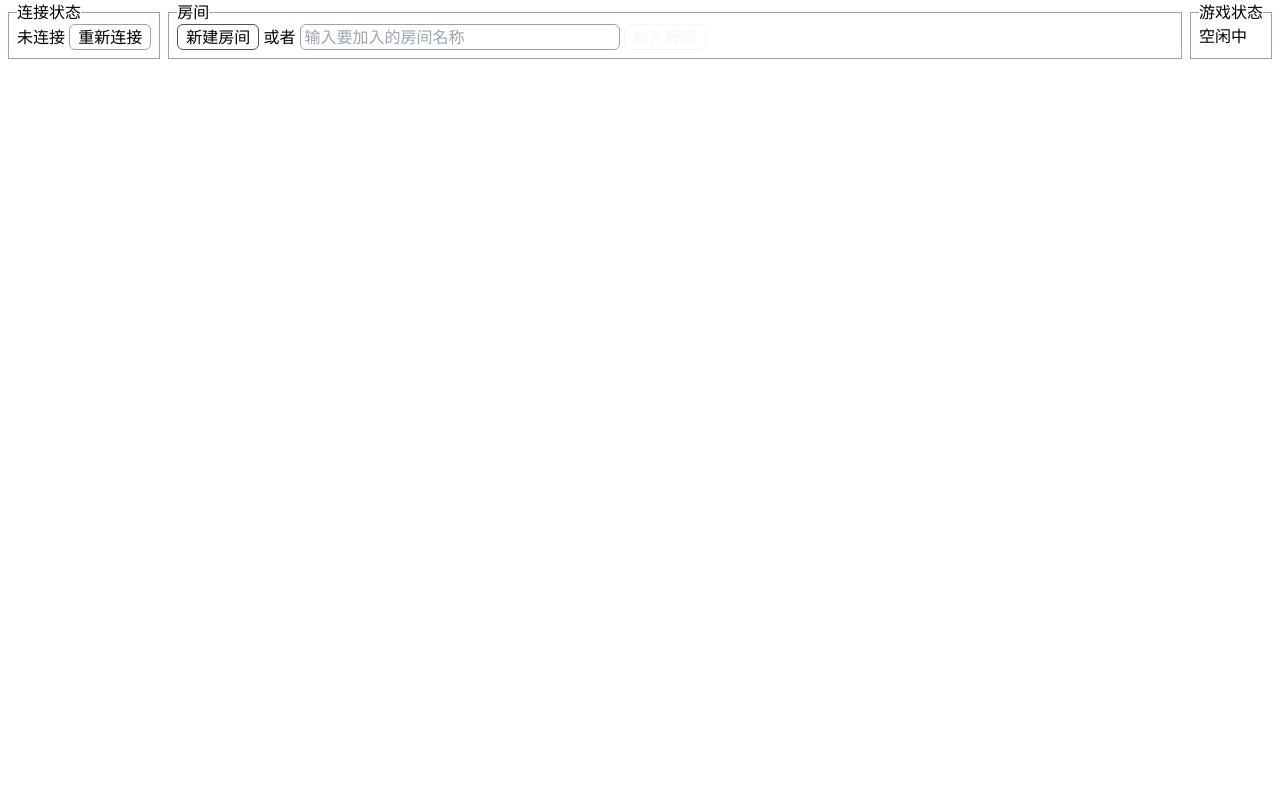
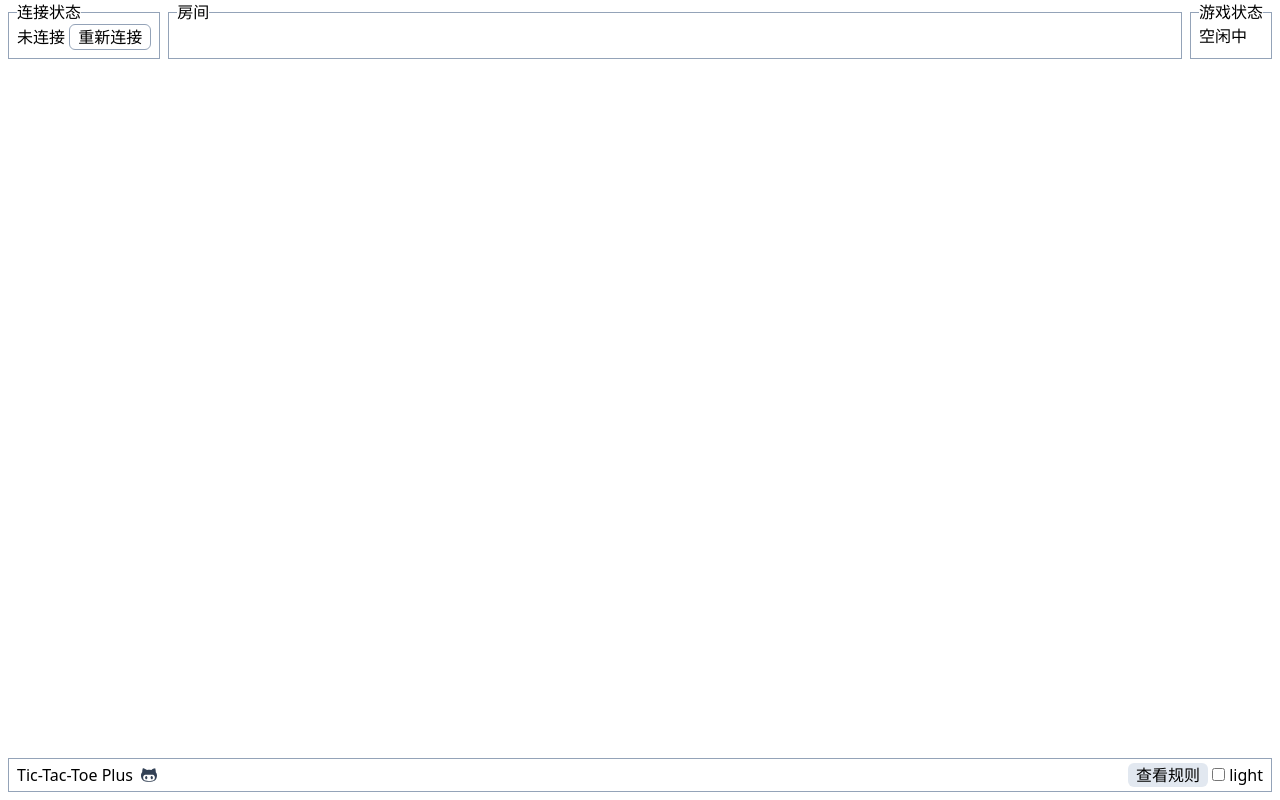
Before and after one commit to xubeiyan/TicTacToePlus, a SvelteKit app: page / in a window 1280 px wide. Built offline with nearby package versions, Linux system fonts and the light colour scheme; no server answers.

Commit message:
feature(Footer.svelte): add Footer and separate start game confirm dialog

```diff
--- /dev/null
+++ b/src/assets/icons/github.svelte
@@ -0,0 +1,32 @@
+<svg
+    class="fill-slate-700 dark:fill-slate-50"
+	height="1rem"
+	width="1rem"
+	version="1.1"
+	id="Layer_1"
+	xmlns="http://www.w3.org/2000/svg"
+	xmlns:xlink="http://www.w3.org/1999/xlink"
+	viewBox="-267 288.9 264.5 225.1"
+	xml:space="preserve"
+>
+	<g>
+		<path
+			d="M-21.8,354.4c-0.8-0.9-1.3-2.3-1.2-3.5c0.9-20.1-1.8-39.6-8.6-58.6c-0.9-2.4-2-3.3-4.5-2.6c-5.6,1.7-11.4,3-16.9,5
+		c-15.2,5.5-29.1,13.5-42.6,22.2c-1.4,0.9-3.5,1.5-5.2,1.2c-22.1-3.9-44.3-3.7-66.5-0.3c-2.2,0.3-5-0.2-6.8-1.3
+		c-15.7-10.2-31.7-20.2-50-25c-15.1-4-12-4.8-16.3,8.9c-5.1,16.4-7.1,33.4-6,50.6c0.1,1.2-0.8,2.7-1.6,3.8
+		c-6.6,7.9-11.7,16.6-14.8,26.4c-6,19-4.8,38.2-1,57.3c7.5,37.5,32.8,63.8,70.2,70.3c19.3,3.4,39.2,3.7,57.3,5.2
+		c20.2-1.5,38.9-1.6,57.1-4.5c31.8-5.1,55.8-22,67.8-52.7c4.2-10.7,6.5-22.4,7.9-33.8C-0.3,397.9-4.6,374.3-21.8,354.4z
+		 M-39.5,458.8c-3.3,15.6-12.4,26.3-27.6,31.8c-14.7,5.4-29.9,7.6-45.4,8.6c-7.5,0.5-15,0.1-22.5,0.1c-20.2,0.4-40.4-0.4-59.9-6.2
+		c-24.5-7.3-35.5-21.9-36.2-47.5c-0.3-9.1,0.7-17.9,5-26.1c8.5-16.5,23.2-22.3,40.6-22.6c9.5-0.1,19.1,0.7,28.7,1.6
+		c20.1,1.8,40-0.1,60-1.2c8.8-0.5,17.8-0.7,26.4,0.8c18.5,3.2,32.5,21.6,32.8,42.3C-37.6,446.5-38.3,452.8-39.5,458.8z"
+		/>
+		<path
+			d="M-191.5,424.5c-5.5,5.7-7.4,12.9-7.7,19.3c0,9.6,2.8,17.3,7.7,22.3c6.8,6.9,16.1,6.7,22.6-0.3c9.8-10.6,9.7-30.5,0-41
+		C-175.4,417.7-184.9,417.6-191.5,424.5z"
+		/>
+		<path
+			d="M-99.4,423.7c-11.2,10.3-11.2,33,0,43.2c6.5,5.9,15.3,5.6,21.4-0.7c5.6-5.8,7.6-13.1,7.8-21c-0.2-7.9-2.2-15.1-7.9-20.9
+		C-84.2,418-93,417.8-99.4,423.7z"
+		/>
+	</g>
+</svg>
--- /dev/null
+++ b/src/components/Footer.svelte
@@ -0,0 +1,17 @@
+<script>
+    import GithubIcon from '$icons/github.svelte';
+    import DarkModeSwitch from './footer/DarkModeSwitch.svelte';
+</script>
+
+<div class="absolute w-full bottom-0">
+	<fieldset class="border border-slate-400 m-2 px-2 py-1 flex justify-between">
+		<div class="flex items-center">
+			<span class="mr-2">Tic-Tac-Toe Plus</span>
+			<a href="https://github.com/xubeiyan/TicTacToePlus" target="_blank"><GithubIcon /></a>
+		</div>
+		<div>
+			<button class="bg-slate-200 dark:bg-slate-600 px-2 rounded-md"> 查看规则 </button>
+			<DarkModeSwitch />
+		</div>
+	</fieldset>
+</div>
--- /dev/null
+++ b/src/components/dialog/StartConfirmDialog.svelte
@@ -0,0 +1,50 @@
+<script>
+	let open = false;
+	export const toggleDialog = (operation) => {
+		if (operation == 'open' || operation == 'close') {
+			open = operation == 'open';
+			return;
+		}
+
+		open = false;
+	};
+
+	export let playerName = {
+		host: '未知',
+		client: '未知'
+	};
+
+	export let hostReadyStatus = false;
+
+    export let clientReadyStatus = false;
+
+	import { createEventDispatcher } from 'svelte';
+	const dispatch = createEventDispatcher();
+
+	const confirm = (msg) => {
+		dispatch('confirm', {
+			confirm: msg == 'ready'
+		});
+	};
+</script>
+
+<dialog
+	{open}
+	class="border border-slate-700 bg-slate-100 dark:bg-slate-600 px-6 py-2 rounded-lg absolute top-[50%] translate-y-[-50%]"
+>
+	<div class="mb-2">
+		<span>点击“我准备好了”，以开始游戏</span>
+	</div>
+	<div class="mb-8">
+		<p>{playerName.host} {hostReadyStatus ? '√' : ''}</p>
+		<p>{playerName.client} {clientReadyStatus ? '√' : ''}</p>
+	</div>
+	<div class="absolute bottom-2 right-2">
+		<button class="border bg-slate-300 rounded-md py-1 px-3" on:click={() => confirm('ready')}
+			>我准备好了</button
+		>
+		<button class="border bg-slate-300 rounded-md py-1 px-3" on:click={() => confirm('')}
+			>放弃</button
+		>
+	</div>
+</dialog>
--- /dev/null
+++ b/src/components/footer/DarkModeSwitch.svelte
@@ -0,0 +1,18 @@
+<script>
+    let dark = false;
+    $: text = dark ? 'dark' : 'light';
+
+    const toggleDark = () => {
+        if (dark) {
+            document.documentElement.classList.remove('dark');
+        } else {
+            document.documentElement.classList.add('dark');
+        }
+        dark = !dark;
+    }
+</script>
+
+<label>
+    <input type="checkbox" on:change={toggleDark}/>
+    <span>{text}</span>
+</label>
--- a/src/routes/+page.svelte
+++ b/src/routes/+page.svelte
@@ -4,6 +4,9 @@
 
 	import { generateRandomPlayerName } from '$lib/utils';
 	import GameBoard from '../components/GameBoard.svelte';
+
+	import Footer from '../components/Footer.svelte';
+	import StartConfirmDialog from '../components/dialog/StartConfirmDialog.svelte';
 
 	// 状态
 	const status = {
@@ -34,14 +37,12 @@
 		max_room: null
 	};
 
-	// 确认对话框
-	const confirmDialog = {
-		open: false
-	};
-
 	let ws = null;
 
-	let gameBoard;
+	// 游戏主界面
+	let gameBoard = null;
+	// 确认对话框
+	let confirmDialog = null;
 
 	let urlCopied = false;
 
@@ -107,7 +108,7 @@
 				// 请求游戏开始
 			} else if (data.type == 'start_request') {
 				status.game = 'confirm';
-				confirmDialog.open = true;
+				confirmDialog.toggleDialog('open');
 				players.host = data.content.host;
 				players.client = data.content.client;
 				// 开始消息
@@ -126,7 +127,7 @@
 					room.readyStatus[1] = data.content.confirm;
 				}
 			} else if (data.type == 'initial_roll') {
-				confirmDialog.open = false;
+				confirmDialog.toggleDialog('close');
 				status.game = 'started';
 				room.turnRole = data.content.initial;
 			} else if (data.type == 'select_chess_broadcast') {
@@ -189,7 +190,7 @@
 	};
 
 	// 确认或退出游戏
-	const confirm = (msg) => {
+	const handleConfirm = (e) => {
 		ws.send(
 			JSON.stringify({
 				v: '1',
@@ -197,7 +198,7 @@
 				content: {
 					room_name: room.name,
 					from: room.yourRole,
-					confirm: msg == 'ready' ? true : false
+					confirm: e.detail.confirm
 				}
 			})
 		);
@@ -276,7 +277,7 @@
 	});
 </script>
 
-<div class="flex flex-col gap-2 min-h-screen">
+<div class="flex flex-col gap-2 min-h-screen dark:bg-slate-700 dark:text-slate-50 duration-300">
 	<div class="flex gap-2 mx-2">
 		<fieldset class="border border-slate-400 px-2 pb-2">
 			<legend>连接状态</legend>
@@ -294,20 +295,20 @@
 		</fieldset>
 		<fieldset class="border border-slate-400 px-2 pb-2 grow">
 			<legend>房间</legend>
-			{#if status.game == 'idle'}
+			{#if status.game == 'idle' && status.connected}
 				<button
-					class="border border-neutral-600 disabled:border-neutral-100 rounded-md disabled:text-neutral-100 px-2"
+					class="border border-slate-400 disabled:border-slate-100 rounded-md disabled:text-slate-100 px-2"
 					on:click={createRoom}
 					disabled={status.inRoom}>新建房间</button
 				>
 				<span>或者</span>
 				<input
-					class="border border-slate-400 px-1 min-w-[20em] rounded-md"
-					placeholder="输入要加入的房间名称"
+					class="border border-slate-400 dark:bg-slate-600 px-1 min-w-[20em] rounded-md"
+					placeholder="输入要加入的房间号"
 					bind:value={room.name}
 				/>
 				<button
-					class="border border-neutral-600 disabled:border-neutral-100 rounded-md disabled:text-neutral-100 px-2"
+					class="border border-slate-400 disabled:border-slate-100 disabled:dark:border-slate-600 rounded-md disabled:text-slate-100 dark:disabled:text-slate-600 px-2"
 					disabled={status.inRoom || room.name == ''}
 					on:click={joinRoom}>加入房间</button
 				>
@@ -316,7 +317,9 @@
 				<span>在房间：{room.name} 中</span>
 				{#if status.game == 'idle' || status.game == 'waitForAnother'}
 					<button
-						class="border border-neutral-600 rounded-md px-2 {urlCopied ? 'text-slate-400' : ''}"
+						class="border border-slate-600 dark:border-slate-50 rounded-md px-2 {urlCopied
+							? 'text-slate-400 dark:text-slate-50'
+							: ''}"
 						on:click={copyURL}>{urlCopied ? '已复制' : '复制房间地址'}</button
 					>
 				{/if}
@@ -350,25 +353,13 @@
 			on:win={(e) => handleWin(e)}
 		/>
 	{/if}
+	<Footer />
 </div>
 
-<dialog
-	open={confirmDialog.open}
-	class="border border-slate-700 bg-slate-100 px-6 py-2 rounded-lg absolute top-[50%] translate-y-[-50%]"
->
-	<div class="mb-2">
-		<span>点击“我准备好了”，以开始游戏</span>
-	</div>
-	<div class="mb-8">
-		<p>{players.host} {room.readyStatus[0] ? '√' : ''}</p>
-		<p>{players.client} {room.readyStatus[1] ? '√' : ''}</p>
-	</div>
-	<div class="absolute bottom-2 right-2">
-		<button class="border bg-slate-300 rounded-md py-1 px-3" on:click={() => confirm('ready')}
-			>我准备好了</button
-		>
-		<button class="border bg-slate-300 rounded-md py-1 px-3" on:click={() => confirm('')}
-			>放弃</button
-		>
-	</div>
-</dialog>
+<StartConfirmDialog
+	bind:this={confirmDialog}
+	playerName={players}
+	hostReadyStatus={room.readyStatus[0]}
+	clientReadyStatus={room.readyStatus[1]}
+	on:confirm={handleConfirm}
+/>
--- a/svelte.config.js
+++ b/svelte.config.js
@@ -15,6 +15,9 @@ const config = {
 			precompress: false,
 			strict: true
 		}),
+		alias: {
+			'$icons': 'src/assets/icons'
+		}
 	},
 	preprocess: vitePreprocess(),
 };
--- a/tailwind.config.js
+++ b/tailwind.config.js
@@ -1,5 +1,6 @@
 /** @type {import('tailwindcss').Config} */
 export default {
+  darkMode: 'selector',
   content: ['./src/**/*.{html,js,svelte,ts}'],
   theme: {
     extend: {},
```
